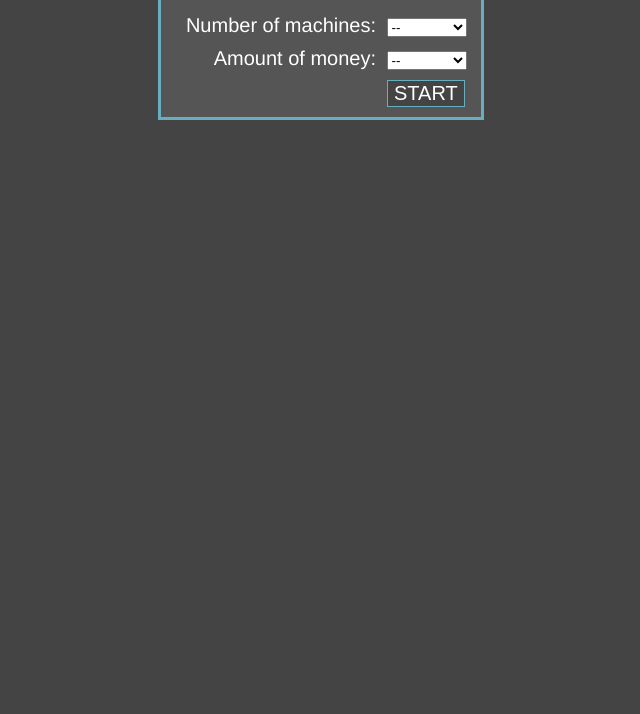
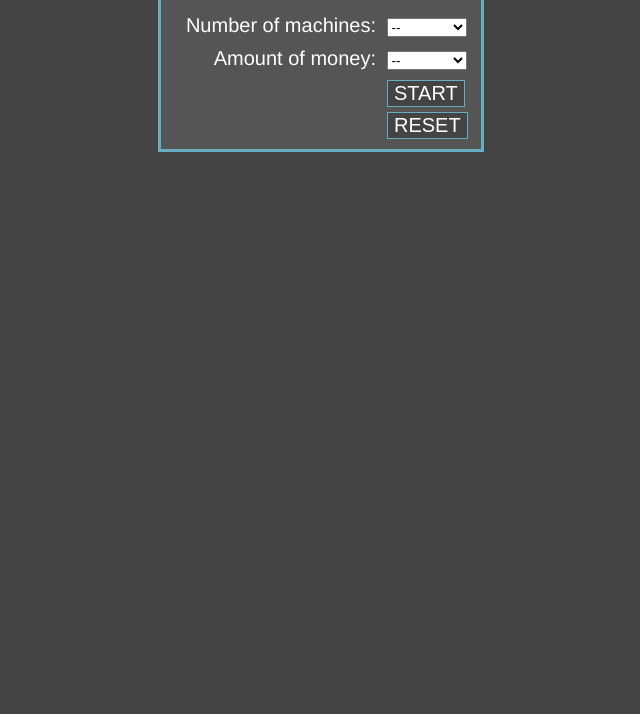
Before and after one commit to bohdanmirchuk/Casino_OOP_HMW, a plain HTML site: page index.html in a window 1280 px wide. Shown: the part 86-800 px from the top of the page, without its empty margins (319-959 px from the left). Drawn offline with Linux system fonts and the light colour scheme.

Commit message:
Third final commit

```diff
--- a/index.html
+++ b/index.html
@@ -40,6 +40,7 @@
         </div>
         <button type="submit">START</button>
     </form>
+    <button onclick="reset()">RESET</button>
 
   </section>
 
--- a/script.js
+++ b/script.js
@@ -171,3 +171,5 @@ function createCasino(form){
   form.lastElementChild.setAttribute("disabled", "disabled");
   return false;
 }
+function reset(){
+  location.reload()}
--- a/styles.css
+++ b/styles.css
@@ -25,13 +25,17 @@ div.field span{
   text-align: right;
   margin: 5px;
 }
-.start-form button {
+button {
   margin-left: 216px;
   margin-top: 5px;
   background-color: #444;
   font-size: 20px;
   border: 1px solid #68aec1;
   color: #fff;
+}
+button:hover {
+  cursor: pointer;
+  background-color: #68aec1;
 }
 
 .casino-section {
```
